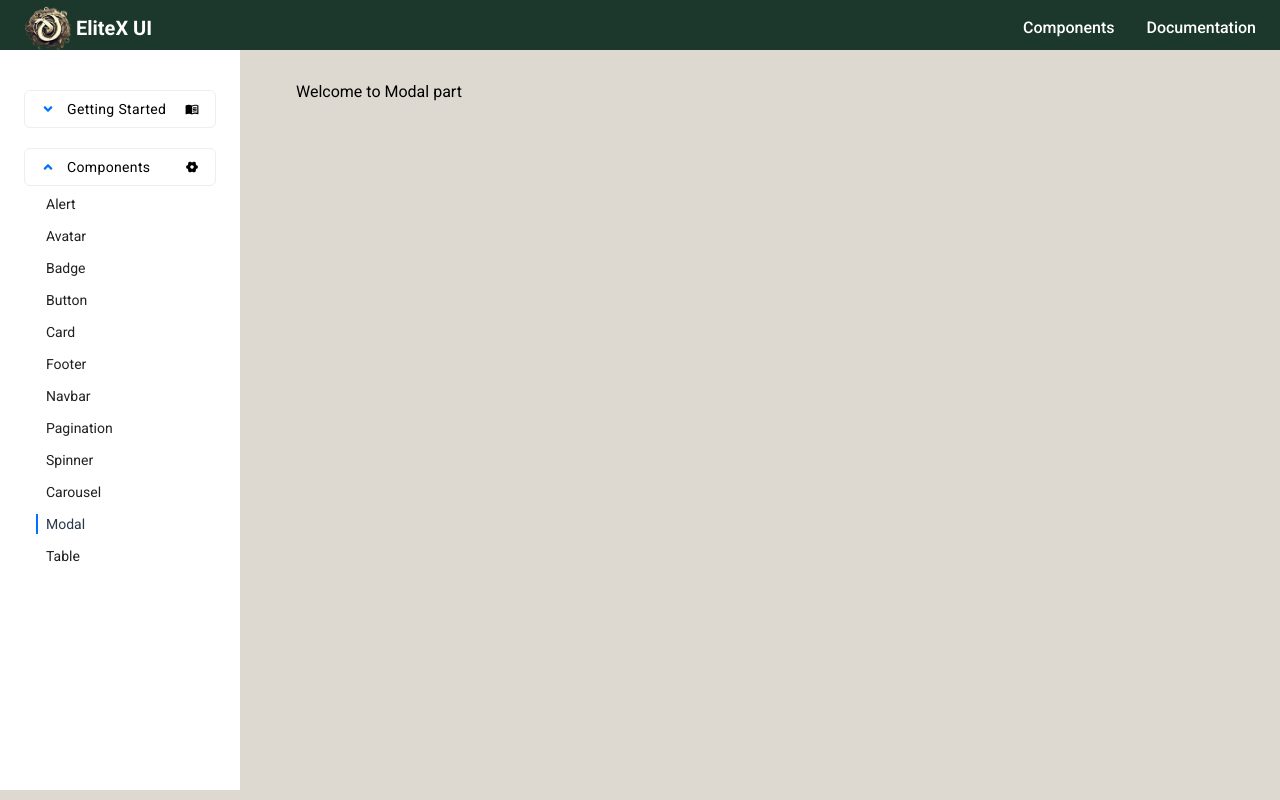
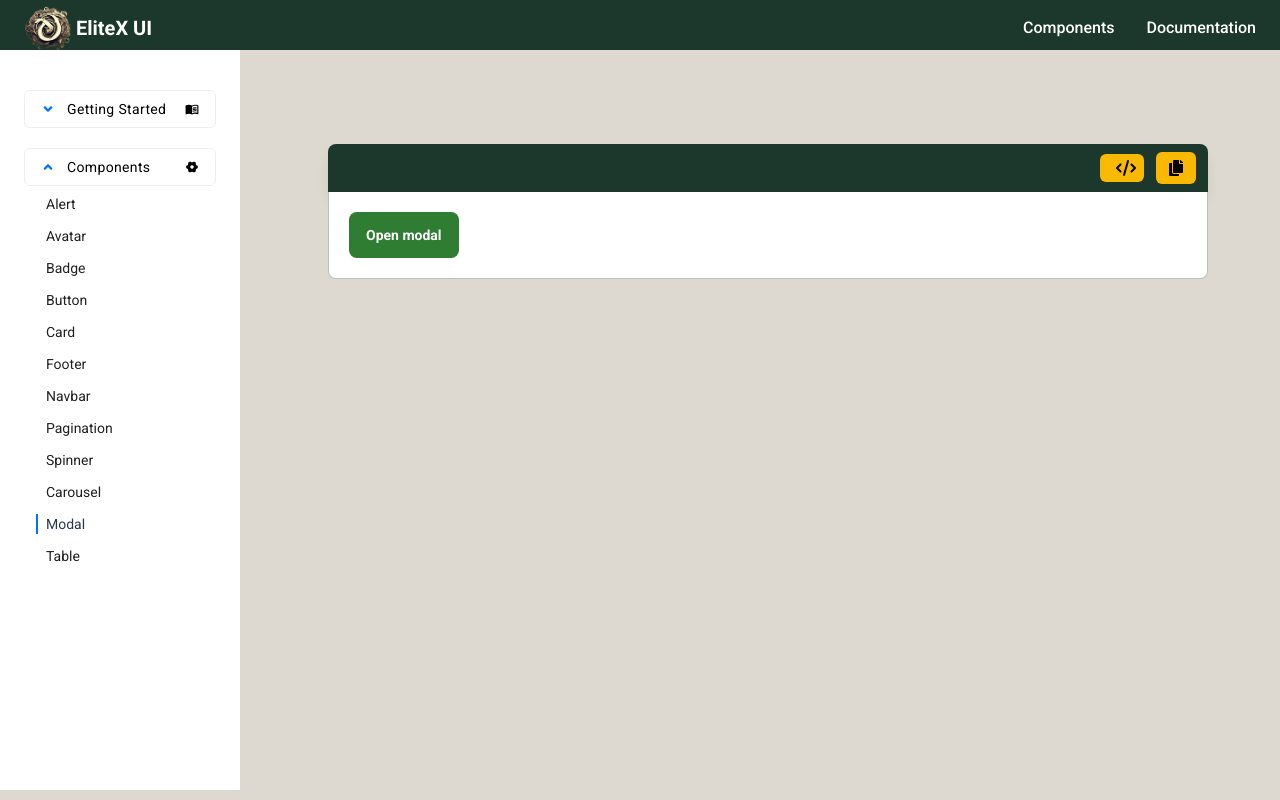
Before and after one commit to nayon117/Canvas-UI, a React (Vite) app: page /components/modal in a window 1280 px wide. Built offline with nearby package versions, Linux system fonts and the light colour scheme.

Commit message:
add modal1

```diff
--- /dev/null
+++ b/src/components/App/Modal/Modal1.jsx
@@ -0,0 +1,153 @@
+import { useState } from "react";
+import CodeBox from "../../../Shared/CodeBox/CodeBox";
+
+const Modal1 = () => {
+    const [isOpen, setIsOpen] = useState(false); // State to manage modal open/close
+
+    const handleOpenModal = () => {
+      setIsOpen(true); // Open the modal
+    };
+
+    const handleCloseModal = () => {
+      setIsOpen(false); // Close the modal
+    };
+    const handleSaveChanges = () => {
+        // Your logic to save changes goes here
+        // For now, let's just close the modal
+        handleCloseModal(); // Close the modal
+      };
+  return (
+    <CodeBox stringCode={`const Modal1 = () => {
+        const [isOpen, setIsOpen] = useState(false); // State to manage modal open/close
+
+        const handleOpenModal = () => {
+          setIsOpen(true); // Open the modal
+        };
+
+        const handleCloseModal = () => {
+          setIsOpen(false); // Close the modal
+        };
+        const handleSaveChanges = () => {
+            // Your logic to save changes goes here
+            // For now, let's just close the modal
+            handleCloseModal(); // Close the modal
+          };
+      return (
+         <div>
+          <button
+            type="button"
+            className="py-3 px-4 inline-flex items-center gap-x-2 text-sm font-semibold rounded-lg border border-transparent bg-green-800 text-white hover:bg-green-900 disabled:opacity-50 disabled:pointer-events-none"
+            onClick={handleOpenModal} // Call handleOpenModal on button click
+          >
+            Open modal
+          </button>
+
+          {isOpen && ( // Render the modal only if isOpen is true
+            <div className="hs-overlay hs-overlay-open:opacity-100 hs-overlay-open:duration-500 fixed top-0 left-0 z-50 w-full h-full bg-black bg-opacity-50 flex justify-center items-center">
+              <div className="sm:max-w-lg sm:w-full m-3 sm:mx-auto bg-white border shadow-sm rounded-xl">
+                <div className="flex justify-between items-center py-3 px-4 border-b">
+                  <h3 className="font-bold text-gray-800">Modal title</h3>
+                  <button
+                    type="button"
+                    className="text-gray-800 hover:bg-gray-100 rounded-full p-2"
+                    onClick={handleCloseModal} // Call handleCloseModal on button click
+                  >
+                    <span className="sr-only">Close</span>
+                    <svg
+                      xmlns="http://www.w3.org/2000/svg"
+                      className="h-6 w-6"
+                      fill="none"
+                      viewBox="0 0 24 24"
+                      stroke="currentColor"
+                    >
+                      <path strokeLinecap="round" strokeLinejoin="round" strokeWidth="2" d="M6 18L18 6M6 6l12 12" />
+                    </svg>
+                  </button>
+                </div>
+                <div className="p-4">
+                  <p className="text-gray-800">
+                    This is a wider card with supporting text below as a natural lead-in to additional content.
+                  </p>
+                </div>
+                <div className="flex justify-end items-center gap-x-2 py-3 px-4 border-t">
+                  <button
+                    type="button"
+                    className="py-2 px-3 inline-flex items-center gap-x-2 text-sm font-medium rounded-lg border border-gray-200 bg-white text-gray-800 shadow-sm hover:bg-gray-50"
+                    onClick={handleCloseModal} // Call handleCloseModal on button click
+                  >
+                    Close
+                  </button>
+                  <button
+                    type="button"
+                    className="py-2 px-3 inline-flex items-center gap-x-2 text-sm font-semibold rounded-lg border border-transparent bg-blue-600 text-white hover:bg-blue-700"
+                    onClick={handleSaveChanges} // Call handleSaveChanges on button click
+                  >
+                    Save changes
+                  </button>
+                </div>
+              </div>
+            </div>
+          )}
+        </div>
+      );
+    };`}>
+     <div>
+      <button
+        type="button"
+        className="py-3 px-4 inline-flex items-center gap-x-2 text-sm font-semibold rounded-lg border border-transparent bg-green-800 text-white hover:bg-green-900 disabled:opacity-50 disabled:pointer-events-none"
+        onClick={handleOpenModal} // Call handleOpenModal on button click
+      >
+        Open modal
+      </button>
+
+      {isOpen && ( // Render the modal only if isOpen is true
+        <div className="hs-overlay hs-overlay-open:opacity-100 hs-overlay-open:duration-500 fixed top-0 left-0 z-50 w-full h-full bg-black bg-opacity-50 flex justify-center items-center">
+          <div className="sm:max-w-lg sm:w-full m-3 sm:mx-auto bg-white border shadow-sm rounded-xl">
+            <div className="flex justify-between items-center py-3 px-4 border-b">
+              <h3 className="font-bold text-gray-800">Modal title</h3>
+              <button
+                type="button"
+                className="text-gray-800 hover:bg-gray-100 rounded-full p-2"
+                onClick={handleCloseModal} // Call handleCloseModal on button click
+              >
+                <span className="sr-only">Close</span>
+                <svg
+                  xmlns="http://www.w3.org/2000/svg"
+                  className="h-6 w-6"
+                  fill="none"
+                  viewBox="0 0 24 24"
+                  stroke="currentColor"
+                >
+                  <path strokeLinecap="round" strokeLinejoin="round" strokeWidth="2" d="M6 18L18 6M6 6l12 12" />
+                </svg>
+              </button>
+            </div>
+            <div className="p-4">
+              <p className="text-gray-800">
+                This is a wider card with supporting text below as a natural lead-in to additional content.
+              </p>
+            </div>
+            <div className="flex justify-end items-center gap-x-2 py-3 px-4 border-t">
+              <button
+                type="button"
+                className="py-2 px-3 inline-flex items-center gap-x-2 text-sm font-medium rounded-lg border border-gray-200 bg-white text-gray-800 shadow-sm hover:bg-gray-50"
+                onClick={handleCloseModal} // Call handleCloseModal on button click
+              >
+                Close
+              </button>
+              <button
+                type="button"
+                className="py-2 px-3 inline-flex items-center gap-x-2 text-sm font-semibold rounded-lg border border-transparent bg-blue-600 text-white hover:bg-blue-700"
+                onClick={handleSaveChanges} // Call handleSaveChanges on button click
+              >
+                Save changes
+              </button>
+            </div>
+          </div>
+        </div>
+      )}
+    </div>
+    </CodeBox>
+  );
+};
+export default Modal1;
--- a/src/rootComponents/Modal/Modal.jsx
+++ b/src/rootComponents/Modal/Modal.jsx
@@ -1,8 +1,9 @@
+import Modal1 from "../../components/App/Modal/Modal1";
 
 const Modal = () => {
     return(
         <div>
-             <p> Welcome to Modal part </p>
+              <Modal1/>
         </div>
     )
 }
```
